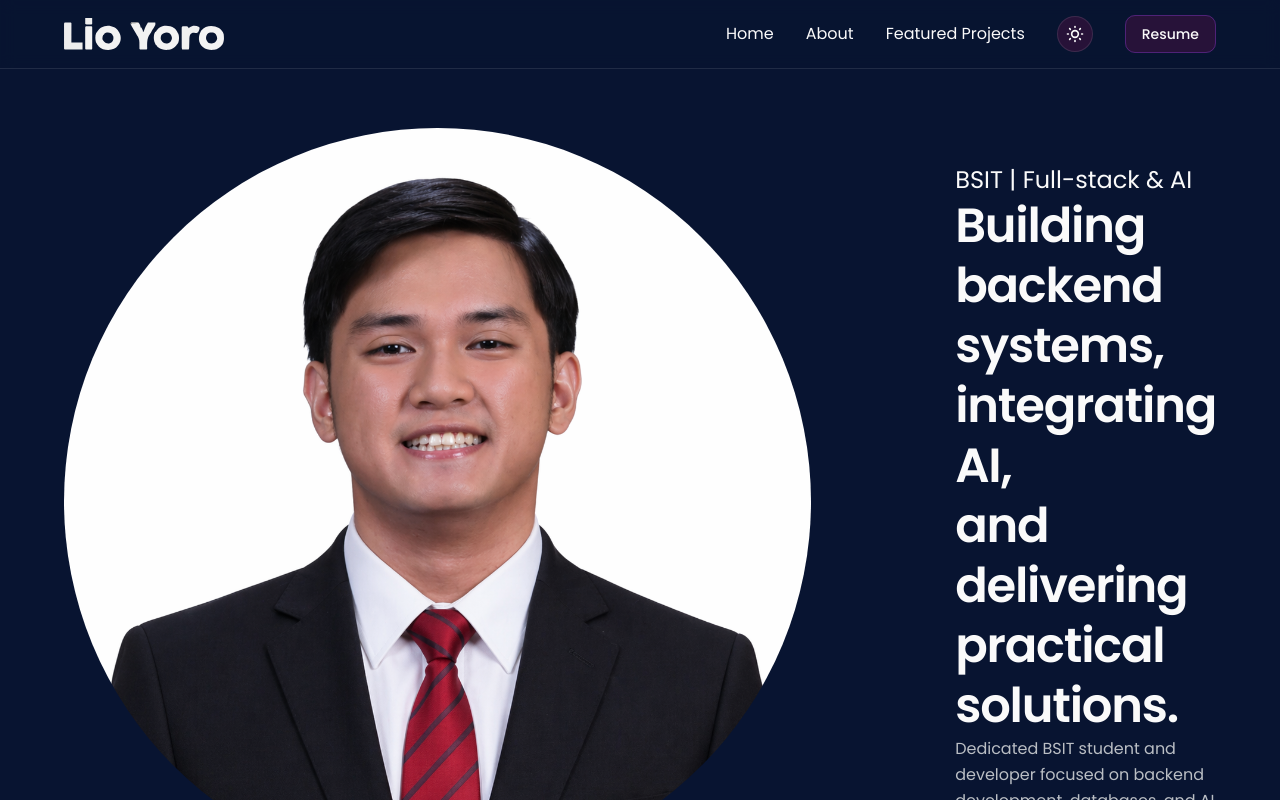
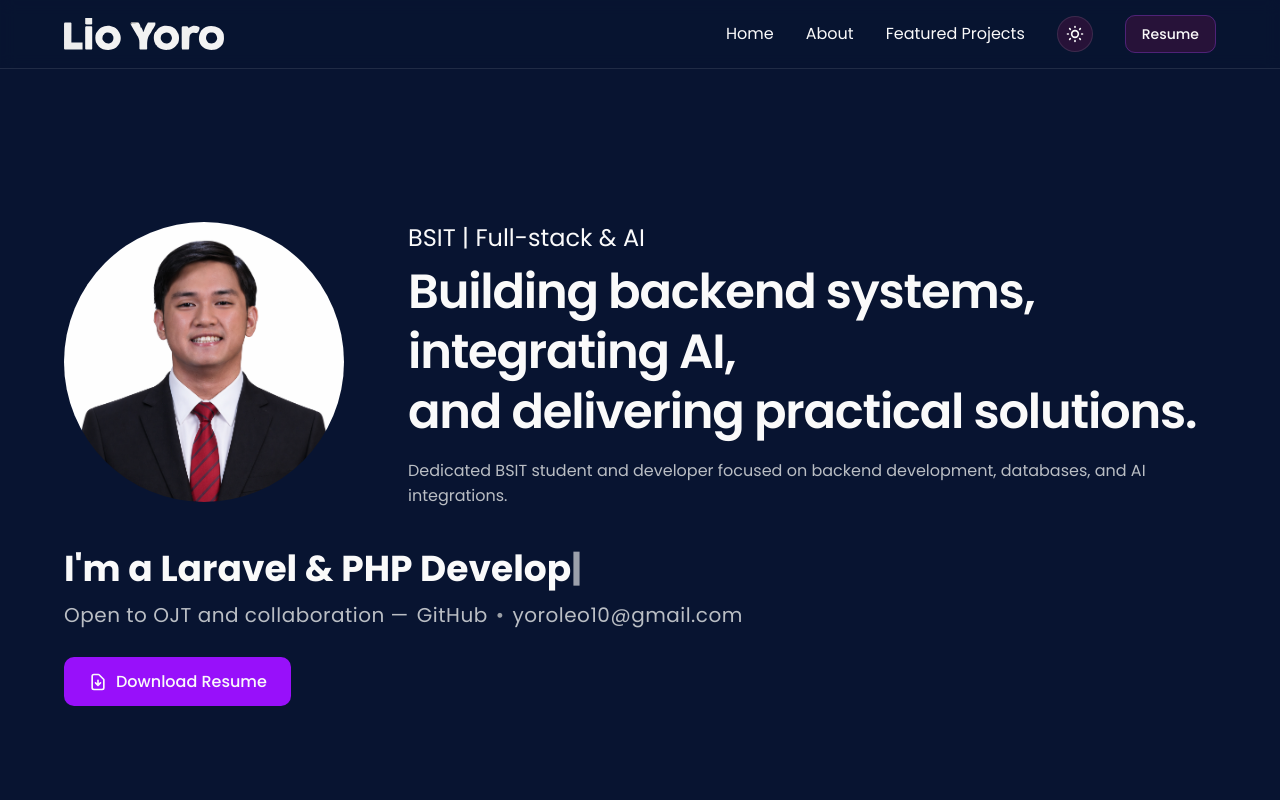
Before and after one commit to LioYoro/YoroPortfolio, a Next.js app: page / in a window 1280 px wide. Shown: the top 800 px of the page. Built offline with nearby package versions, Linux system fonts and the light colour scheme.

Commit message:
Fixed Banner alignment

```diff
--- a/app/components/Banner.tsx
+++ b/app/components/Banner.tsx
@@ -44,42 +44,35 @@ export default function Banner(): React.JSX.Element {
   return (
     <section
       id="home"
-      className="min-h-screen flex items-center justify-center pt-28 lg:pt-32 px-6"
+      className="min-h-screen flex items-center pt-28 lg:pt-32 px-6"
     >
       <div className="container mx-auto max-w-6xl">
         <AnimatedSection>
-          <div className="flex flex-col lg:flex-row items-center gap-8 lg:gap-20">
-            <div className="flex justify-center lg:justify-end relative w-full lg:w-auto">
-              <div className="relative">
-                <div className="relative">
+          <div className="flex flex-col lg:flex-row items-center lg:items-start gap-8 lg:gap-16">
+            <div className="flex-shrink-0">
               <Image
                 src="/assets/1x1 Pic - White Background.png"
                 alt="Leonardo Antero SP. Yoro"
-                    width={300}
-                    height={300}
-                    className="max-w-md relative rounded-full"
-                    style={{ width: "auto", height: "auto" }}
+                width={280}
+                height={280}
+                className="rounded-full"
                 priority
               />
             </div>
-              </div>
-            </div>
-            <div className="flex-1 space-y-6 text-center lg:text-left lg:pl-16">
-              <div>
+            <div className="flex-1 text-center lg:text-left">
               <p className="text-2xl text-foreground">BSIT | Full-stack & AI</p>
-                <h1 className="text-4xl lg:text-5xl tracking-tight font-semibold text-foreground leading-tight">
+              <h1 className="text-4xl lg:text-5xl tracking-tight font-semibold text-foreground leading-tight mt-2">
                 Building backend systems, integrating AI,
                 <br /> and delivering practical solutions.
               </h1>
-                <p className="text-md text-text-secondary">
+              <p className="text-md text-text-secondary mt-4">
                 Dedicated BSIT student and developer focused on backend development, databases, and AI integrations.
               </p>
             </div>
           </div>
-          </div>
         </AnimatedSection>
         <AnimatedSection delay={200}>
-          <div className="space-y-3 pt-15 text-center lg:text-left">
+          <div className="space-y-3 mt-10 text-center lg:text-left">
             <p className="text-4xl text-foreground font-bold">
               I&apos;m a {displayedText}
               <span className="animate-pulse">|</span>
```
Lines whose indentation alone changed are shown as unchanged.
